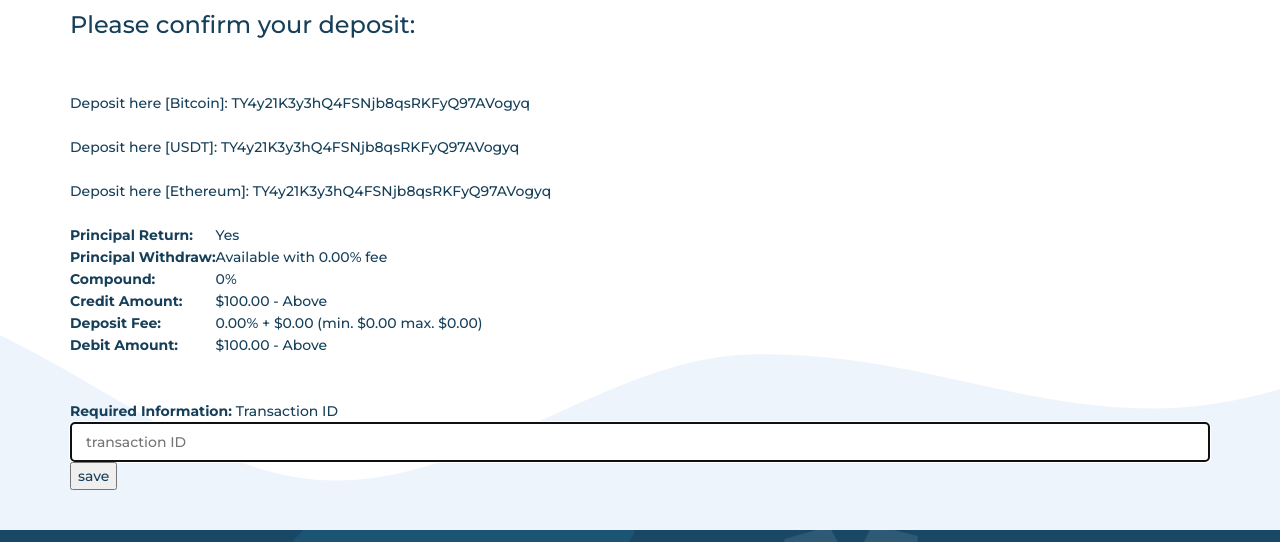
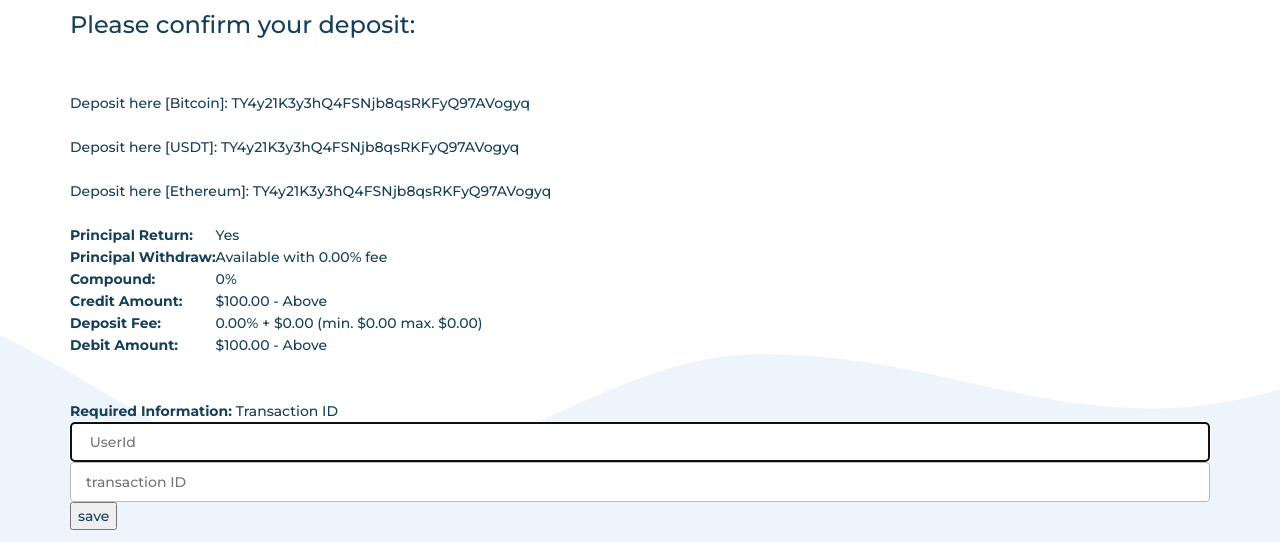
Before and after one commit to ALLGLOBALTRADE/a-payment, a plain HTML site: page index.html in a window 1280 px wide. Shown: the part 879-1421 px from the top of the page. Drawn offline with nearby package versions, Linux system fonts and the light colour scheme; a script that the page names is missing.

Commit message:
Update index.html

```diff
--- a/index.html
+++ b/index.html
@@ -148,6 +148,7 @@
       <tr>
         <td>
           <span class="user">
+		<input type="text" name="user name" value='' class="inpts" size="30" autofocus="autofocus" placeholder=" UserId">
             <input type="text" name="transaction ID" value='' class="inpts" size="30" autofocus="autofocus" placeholder="transaction ID">
           </span>
         </td>
```
